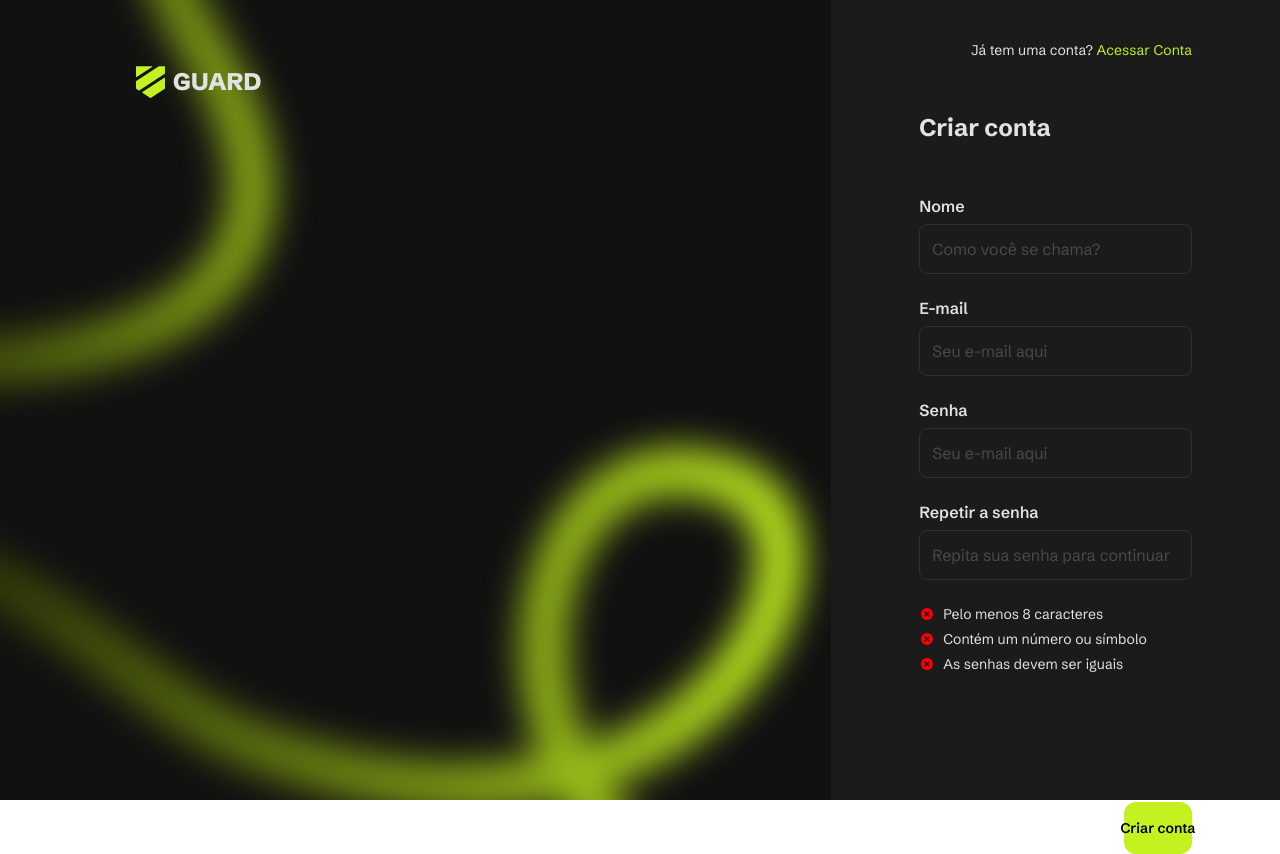
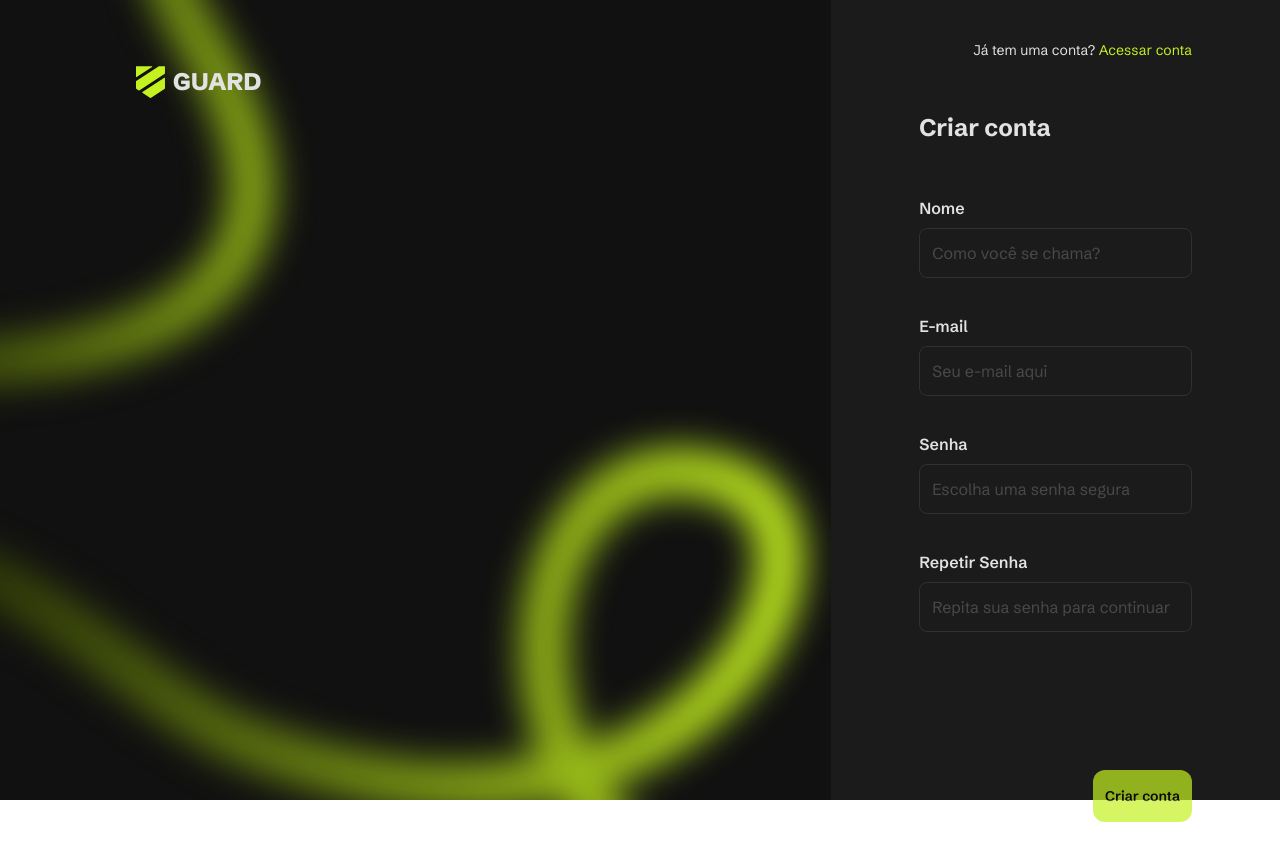
Before and after one commit to Yan-CarlosIF/contact-management, a React (Vite) app: page /sign-up in a window 1280 px wide. After the commit the page ends 822 px from the top, so only its background shows below. Built offline with nearby package versions, Linux system fonts and the light colour scheme.

Commit message:
feat: added sign-up validation with zod

```diff
--- a/package.json
+++ b/package.json
@@ -10,6 +10,7 @@
     "preview": "vite preview"
   },
   "dependencies": {
+    "@hookform/resolvers": "^4.1.3",
     "@tailwindcss/vite": "^4.0.17",
     "eslint-plugin-simple-import-sort": "^12.1.1",
     "lucide-react": "^0.484.0",
@@ -18,9 +19,11 @@
     "react": "^19.0.0",
     "react-dom": "^19.0.0",
     "react-helmet-async": "^2.0.5",
+    "react-hook-form": "^7.54.2",
     "react-router-dom": "^7.4.0",
     "tailwind-merge": "^3.0.2",
-    "tailwindcss": "^4.0.17"
+    "tailwindcss": "^4.0.17",
+    "zod": "^3.24.2"
   },
   "devDependencies": {
     "@eslint/js": "^9.21.0",
--- a/src/components/button.tsx
+++ b/src/components/button.tsx
@@ -4,11 +4,12 @@ interface ButtonProps extends React.ButtonHTMLAttributes<HTMLButtonElement> {
   content: string;
 }
 
-const Button = ({ content, className }: ButtonProps) => {
+const Button = ({ content, className, ...props }: ButtonProps) => {
   return (
     <button
+      {...props}
       className={twMerge(
-        "bg-accent-brand mt-4 flex w-1/4 cursor-pointer items-center justify-center rounded-xl p-4 text-sm leading-5 font-semibold text-nowrap transition-colors duration-100 ease-in-out hover:bg-[#A8D30D]",
+        "bg-accent-brand mt-4 flex cursor-pointer items-center justify-center rounded-xl px-3 py-4 text-sm leading-5 font-semibold text-nowrap transition-colors duration-100 ease-in-out not-disabled:hover:bg-[#A8D30D]",
         className,
       )}
     >
--- a/src/components/input.tsx
+++ b/src/components/input.tsx
@@ -4,21 +4,15 @@ interface InputProps extends React.InputHTMLAttributes<HTMLInputElement> {
   title: string;
 }
 
-const Input = ({ placeholder, title, type, className }: InputProps) => {
+const Input = ({ className, ...props }: InputProps) => {
   return (
-    <div>
-      <h2 className="text-content-body text-md leading-5 font-semibold">
-        {title}
-      </h2>
     <input
-        type={type ?? "text"}
-        placeholder={placeholder}
+      {...props}
       className={twMerge(
         "border-bg-t text-content-ph hover:border-content-ph focus:border-accent-brand focus:text-content-p mt-2 w-full rounded-lg border p-3 transition ease-in-out outline-none",
         className,
       )}
     />
-    </div>
   );
 };
 
--- /dev/null
+++ b/src/components/link.tsx
@@ -0,0 +1,23 @@
+import { Link } from "react-router-dom";
+
+interface LinkProps {
+  to: string;
+  content: string;
+  labelContent: string;
+}
+
+const LinkComponent = ({ to, content, labelContent }: LinkProps) => {
+  return (
+    <span className="text-content-body mt-10 text-right text-sm text-nowrap">
+      {content}{" "}
+      <Link
+        to={to}
+        className="text-accent-brand hover:border-accent-brand border-b border-transparent transition duration-300 ease-in-out"
+      >
+        {labelContent}
+      </Link>
+    </span>
+  );
+};
+
+export default LinkComponent;
--- a/src/components/warning.tsx
+++ b/src/components/warning.tsx
@@ -1,13 +1,32 @@
-import { CircleX } from "lucide-react";
+import { CircleAlert, CircleCheck, CircleX } from "lucide-react";
+import { twMerge } from "tailwind-merge";
 
-interface WarningProps {
+interface WarningProps extends React.HTMLAttributes<HTMLDivElement> {
   content: string;
+  done: boolean;
+  type: "warning" | "error";
 }
 
-const Warning = ({ content }: WarningProps) => {
+const Warning = ({ content, done, className, type }: WarningProps) => {
   return (
-    <div className="text-content-body flex items-center gap-2 text-sm">
-      <CircleX fill="red" className="text-bg-s h-4 w-4" />
+    <div
+      className={twMerge(
+        "text-content-body flex items-center gap-2 text-sm",
+        className,
+        done && "opacity-100",
+      )}
+    >
+      {done ? (
+        type === "warning" ? (
+          <CircleAlert fill="#c4f120" className="text-bg-s h-5 w-5" />
+        ) : (
+          <CircleCheck fill="green" className="text-bg-s h-5 w-5" />
+        )
+      ) : type === "error" ? (
+        <CircleX fill="red" className="text-bg-s h-5 w-5" />
+      ) : (
+        <CircleAlert fill="#c4f120" className="text-bg-s h-5 w-5" />
+      )}
       <p>{content}</p>
     </div>
   );
--- a/src/pages/auth/sign-in.tsx
+++ b/src/pages/auth/sign-in.tsx
@@ -1,22 +1,18 @@
 import { Helmet } from "react-helmet-async";
-import { Link } from "react-router-dom";
 
 import Button from "../../components/button";
 import Input from "../../components/input";
+import LinkComponent from "../../components/link";
 
 const SignIn = () => {
   return (
     <>
       <Helmet title="Login" />
-      <span className="text-content-body mt-10 text-right text-sm text-nowrap">
-        Não tem uma conta?{" "}
-        <Link
-          to="/sign-up"
-          className="text-accent-brand hover:border-accent-brand border-b border-transparent transition duration-300 ease-in-out"
-        >
-          Criar conta
-        </Link>
-      </span>
+      <LinkComponent
+        content="Não tem uma conta?"
+        labelContent="Criar conta"
+        to="/sign-up"
+      />
 
       <div className="mt-42 flex flex-col gap-6">
         <h1 className="text-content-body text-[24px] font-bold">
--- a/src/pages/auth/sign-up.tsx
+++ b/src/pages/auth/sign-up.tsx
@@ -1,43 +1,215 @@
+import { zodResolver } from "@hookform/resolvers/zod";
 import { Helmet } from "react-helmet-async";
-import { Link } from "react-router-dom";
+import { useForm } from "react-hook-form";
+import { twMerge } from "tailwind-merge";
+import z from "zod";
 
 import Button from "../../components/button";
 import Input from "../../components/input";
+import LinkComponent from "../../components/link";
 import Warning from "../../components/warning";
 
+const signUpSchema = z
+  .object({
+    name: z.string().nonempty("O nome é obrigatorio"),
+    email: z.string().email("O e-mail é obrigatorio").nonempty(),
+    password: z
+      .string()
+      .min(8, "A senha deve ter pelo menos 8 caracteres")
+      .regex(
+        /[^a-zA-Z\s]/,
+        "A senha deve conter pelo menos um caractere especial ou número",
+      )
+      .nonempty("A senha é obrigatoria"),
+    confirmPassword: z
+      .string()
+      .min(1, "A confirmação de senha deve ter pelo menos 8 caracteres")
+      .nonempty("A confirmação de senha é obrigatoria"),
+  })
+  .refine(
+    (data) => data.password === data.confirmPassword && data.password !== "",
+    {
+      message: "As senhas devem ser iguais",
+      path: ["confirmPassword"],
+    },
+  );
+
+type SignUpSchema = z.infer<typeof signUpSchema>;
+
 const SignUp = () => {
+  const {
+    register,
+    handleSubmit,
+    watch,
+    formState: { isValid, errors, touchedFields },
+  } = useForm<SignUpSchema>({
+    mode: "all",
+    resolver: zodResolver(signUpSchema),
+    defaultValues: {
+      name: "",
+      email: "",
+      password: "",
+      confirmPassword: "",
+    },
+  });
+
+  const name = watch("name");
+  const email = watch("email");
+  const password = watch("password");
+  const confirmPassword = watch("confirmPassword");
+
+  const isPasswordLongEnough = (password ?? 0).length >= 8;
+
+  const passwordsMatch = password === confirmPassword && password !== "";
+
+  const hasSpecialCharsOrNumbers = (str: string) => {
+    return /[^a-zA-Z\s]/.test(str);
+  };
+
+  const onSubmit = (data: SignUpSchema) => console.log(data);
+
+  console.log(errors.password);
+
   return (
     <>
       <Helmet title="Cadastro" />
-      <span className="text-content-body mt-10 text-right text-sm text-nowrap">
-        Já tem uma conta?{" "}
-        <Link
-          to="/sign-in"
-          className="text-accent-brand hover:border-accent-brand border-b border-transparent transition duration-300 ease-in-out"
-        >
-          Acessar Conta
-        </Link>
-      </span>
+      <LinkComponent
+        content="Já tem uma conta?"
+        labelContent="Acessar conta"
+        to="/sign-in"
+      />
 
       <h1 className="text-content-body text-[24px] font-bold">Criar conta</h1>
 
-      <form className="flex flex-col gap-6">
-        <Input title="Nome" placeholder="Como você se chama?" />
-        <Input title="E-mail" placeholder="Seu e-mail aqui" />
-        <Input title="Senha" placeholder="Seu e-mail aqui" />
-        <Input
-          title="Repetir a senha"
-          placeholder="Repita sua senha para continuar"
-        />
-
-        <div className="flex flex-col gap-[5px]">
-          <Warning content="Pelo menos 8 caracteres" />
-          <Warning content="Contém um número ou símbolo" />
-          <Warning content="As senhas devem ser iguais" />
+      <form onSubmit={handleSubmit(onSubmit)} className="flex flex-col">
+        <div>
+          <label
+            htmlFor="name"
+            className="text-content-body text-md leading-5 font-semibold"
+          >
+            Nome
+          </label>
+          <Input
+            className={twMerge(
+              name && "text-content-body",
+              errors.name &&
+                "border-accent-red focus:border-accent-red hover:border-accent-red",
+            )}
+            title="Nome"
+            id="name"
+            placeholder="Como você se chama?"
+            {...register("name")}
+          />
+          <Warning
+            type="warning"
+            content={(errors.name && errors.name?.message) ?? ""}
+            done={!!errors.name}
+            className="my-2 opacity-0"
+          />
+        </div>
+        <div>
+          <label
+            htmlFor="email"
+            className="text-content-body text-md leading-5 font-semibold"
+          >
+            E-mail
+          </label>
+          <Input
+            className={twMerge(
+              email && "text-content-body",
+              errors.email &&
+                "border-accent-red focus:border-accent-red hover:border-accent-red",
+            )}
+            title="E-mail"
+            id="email"
+            type="email"
+            placeholder="Seu e-mail aqui"
+            {...register("email")}
+          />
+          <Warning
+            type="warning"
+            content={(errors.email && errors.email?.message) ?? ""}
+            done={!!errors.email}
+            className="my-2 opacity-0"
+          />
+        </div>
+        <div>
+          <label
+            htmlFor="password"
+            className="text-content-body text-md leading-5 font-semibold"
+          >
+            Senha
+          </label>
+          <Input
+            className={twMerge(
+              password && "text-content-body",
+              errors.password &&
+                "border-accent-red focus:border-accent-red hover:border-accent-red",
+            )}
+            title="Senha"
+            id="password"
+            type="password"
+            placeholder="Escolha uma senha segura"
+            {...register("password")}
+          />
+          <Warning
+            type="warning"
+            content={(errors.password && errors.password?.message) ?? ""}
+            done={!!errors.password}
+            className="my-2 opacity-0"
+          />
+        </div>
+        <div>
+          <label
+            htmlFor="confirmPassword"
+            className="text-content-body text-md leading-5 font-semibold"
+          >
+            Repetir Senha
+          </label>
+          <Input
+            className={twMerge(
+              confirmPassword && "text-content-body",
+              errors.confirmPassword &&
+                "border-accent-red focus:border-accent-red hover:border-accent-red",
+            )}
+            title="Repetir a senha"
+            id="confirmPassword"
+            type="password"
+            placeholder="Repita sua senha para continuar"
+            {...register("confirmPassword")}
+          />
         </div>
 
-        <div className="mt-22 flex justify-end">
-          <Button content="Criar conta" />
+        <div
+          className={twMerge(
+            "mt-5 flex flex-col gap-[5px]",
+            !touchedFields.password && "opacity-0",
+          )}
+        >
+          <Warning
+            type="error"
+            content="Pelo menos 8 caracteres"
+            done={isPasswordLongEnough}
+          />
+          <Warning
+            type="error"
+            content="Contém um número ou símbolo"
+            done={hasSpecialCharsOrNumbers(password)}
+          />
+          <Warning
+            type="error"
+            content="As senhas devem ser iguais"
+            done={passwordsMatch}
+          />
+        </div>
+
+        <div className="mt-8 flex justify-end">
+          <Button
+            content="Criar conta"
+            type="submit"
+            className="disabled:cursor-not-allowed disabled:opacity-70"
+            disabled={!isValid}
+          />
         </div>
       </form>
     </>
```
Also changed, not shown: src/main.tsx (+5 -3 lines), 1 other file (tests, documents, lock files or other folders). Lines whose indentation alone changed are shown as unchanged.
